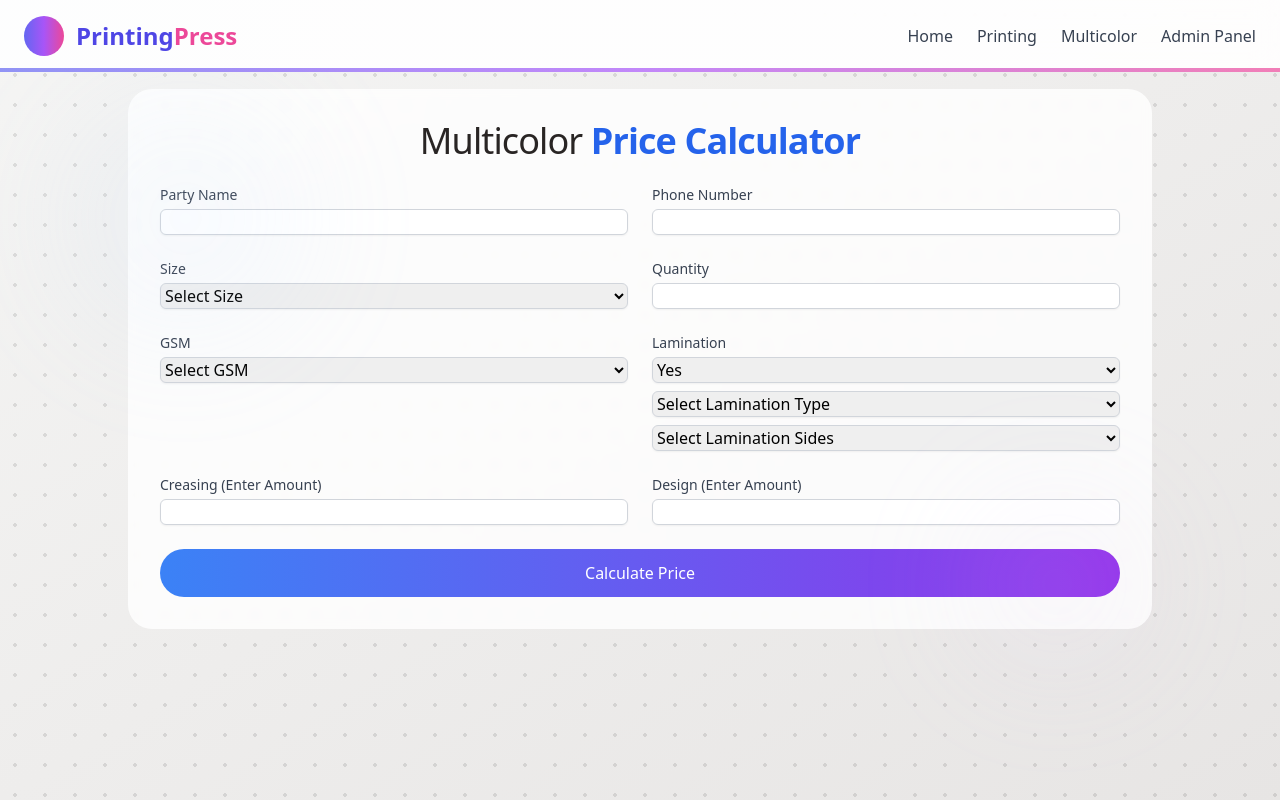
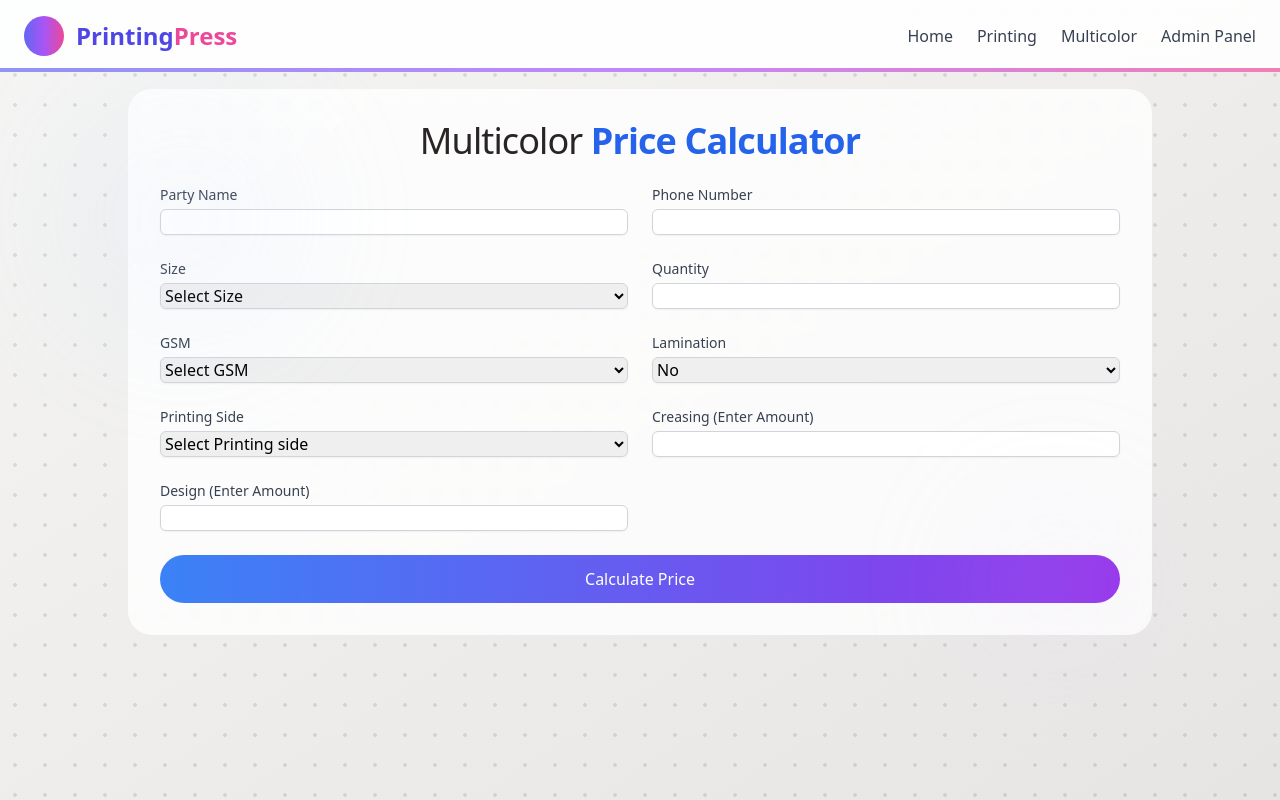
Before and after one commit to Vishal-Meharwade/printing-press-working, a React (Vite) app: page /multicolor in a window 1280 px wide. Shown: the top 800 px of the page. Built offline with nearby package versions, Linux system fonts and the light colour scheme.

Commit message:
added printing-side feature

```diff
--- a/src/sections/MulticolorSection.jsx
+++ b/src/sections/MulticolorSection.jsx
@@ -8,7 +8,7 @@ const MulticolorSection = () => {
     size: "",
     quantity: "",
     gsm: "",
-    lamination: "Yes",
+    lamination: "No",
     laminationType: "",
     laminationSides: "",
     creasing: "", // Changed to allow any custom input for creasing
@@ -68,21 +68,7 @@ const MulticolorSection = () => {
             (formData.laminationSides === "Both Sides" ? 2 : 1)
           : 0;
       const quantity = parseInt(formData.quantity, 10) || 0;
-
-      // Design price based on quantity
-      // let designPrice = 0;
-
-      // if(quantity >= 1 && quantity <= 1000) designPrice = 2500;
-
-      // if(quantity >= 1001 && quantity <= 2000) designPrice = 3500;
-
-      // if(quantity >= 2001 && quantity <= 3000) designPrice = 4500;
-
-      // if(quantity >= 3001 && quantity <= 4000) designPrice = 5500;
-
-      // if(quantity >= 4001 && quantity <= 5000) designPrice = 6500;
-      // if(quantity >= 5001 && quantity <= 6000) designPrice = 7500;
-      // if(quantity >= 6001 && quantity <= 7000) designPrice = 8500;
+      if (quantity >= 6001 && quantity <= 7000) designPrice = 8500;
 
       let designPrice = 0;
       const pricePerRange = 1000; // Price increases every 1000 units
@@ -94,24 +80,11 @@ const MulticolorSection = () => {
           Math.floor((quantity - 1) / pricePerRange),
           6
         ); // Max index for 6000 quantity (0-based, so max 6)
-        designPrice = basePrice + priceIndex * 1000;
+        designPrice = basePrice + priceIndex * 900;
       }
-
-
-
-
-
-
-      // if (quantity <= 1000 && quantity > 0) designPrice = 2500;
-      // else if (quantity >= 1001 && quantity <= 2000) designPrice = 3500;
-      // else if (quantity <= 3000) designPrice = 4500;
-      // else if (quantity > 3000)
-      //   designPrice = Math.ceil((quantity - 3000) / 1000) * 1000 + 4500;
-
 
       let customDesignAmount = parseFloat(formData.design) || 0;
       designPrice += customDesignAmount;
-
 
       // Creasing price (custom input value is added directly)
       let creasingPrice = 0;
@@ -119,18 +92,35 @@ const MulticolorSection = () => {
         creasingPrice = parseInt(formData.creasing, 10) || 0;
       }
 
-
-      // let designPrice = 0;
+      let doubleSidedPrice = 0;
+      if (formData.printingSide === "Double Side") {
+        if (quantity >= 1 && quantity <= 1000) {
+          doubleSidedPrice = 900;
+        } else if (quantity >= 1001 && quantity <= 2000) {
+          doubleSidedPrice = 900;
+        } else if (quantity >= 2001 && quantity <= 3000) {
+          doubleSidedPrice = 1800;
+        } else if (quantity >= 3001 && quantity <= 4000) {
+          doubleSidedPrice = 2700;
+        } else if (quantity >= 4001 && quantity <= 5000) {
+          doubleSidedPrice = 3600;
+        } else if (quantity >= 5001 && quantity <= 6000) {
+          doubleSidedPrice = 4500;
+        } else if (quantity >= 6001 && quantity <= 7000) {
+          doubleSidedPrice = 5400;
+        }
+      }
 
       const totalPrice =
         gsmPrice * quantity +
         laminationPrice * quantity +
         creasingPrice +
-        designPrice;
+        designPrice +
+        doubleSidedPrice;
 
       setCalculatedPrice(totalPrice || "N/A");
       setLoading(false);
-    }, 1000);
+    }, 1500);
   };
 
   const handleChange = (e) => {
@@ -290,6 +280,22 @@ const MulticolorSection = () => {
               )}
             </div>
 
+            <div>
+              <label className="block text-sm font-medium text-gray-700">
+                Printing Side
+              </label>
+              <select
+                name="printingSide" // Changed from printing-side to match React naming
+                value={formData.printingSide} // Use the new state property
+                onChange={handleChange}
+                className="mt-1 block w-full border rounded-md border-gray-300 shadow-sm focus:border-blue-500 focus:ring-blue-500"
+              >
+                <option value="">Select Printing side</option>
+                <option value="Single Side">Single Side</option>
+                <option value="Double Side">Double Side</option>
+              </select>
+            </div>
+
             {/* Creasing */}
             <div>
               <label className="block text-sm font-medium text-gray-700">
```
Also changed, not shown: 1 other file (tests, documents, lock files or other folders).
